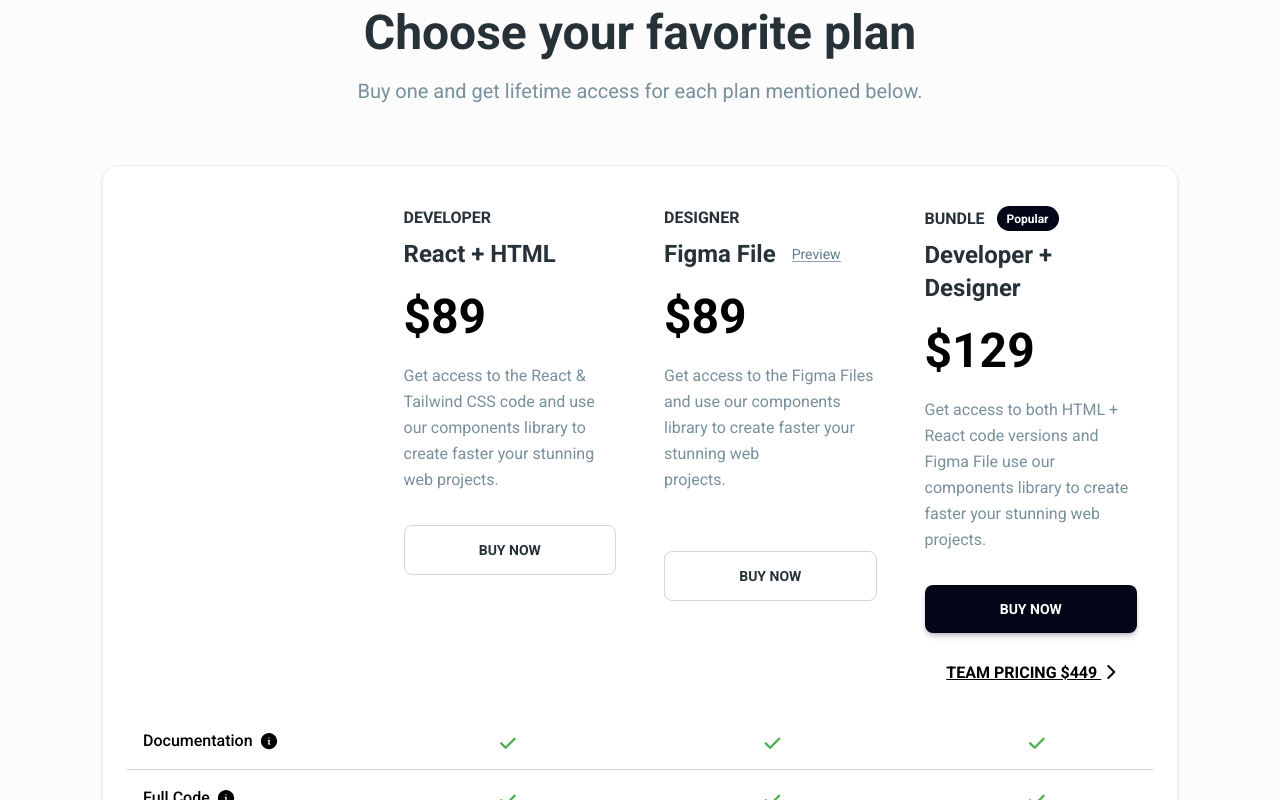
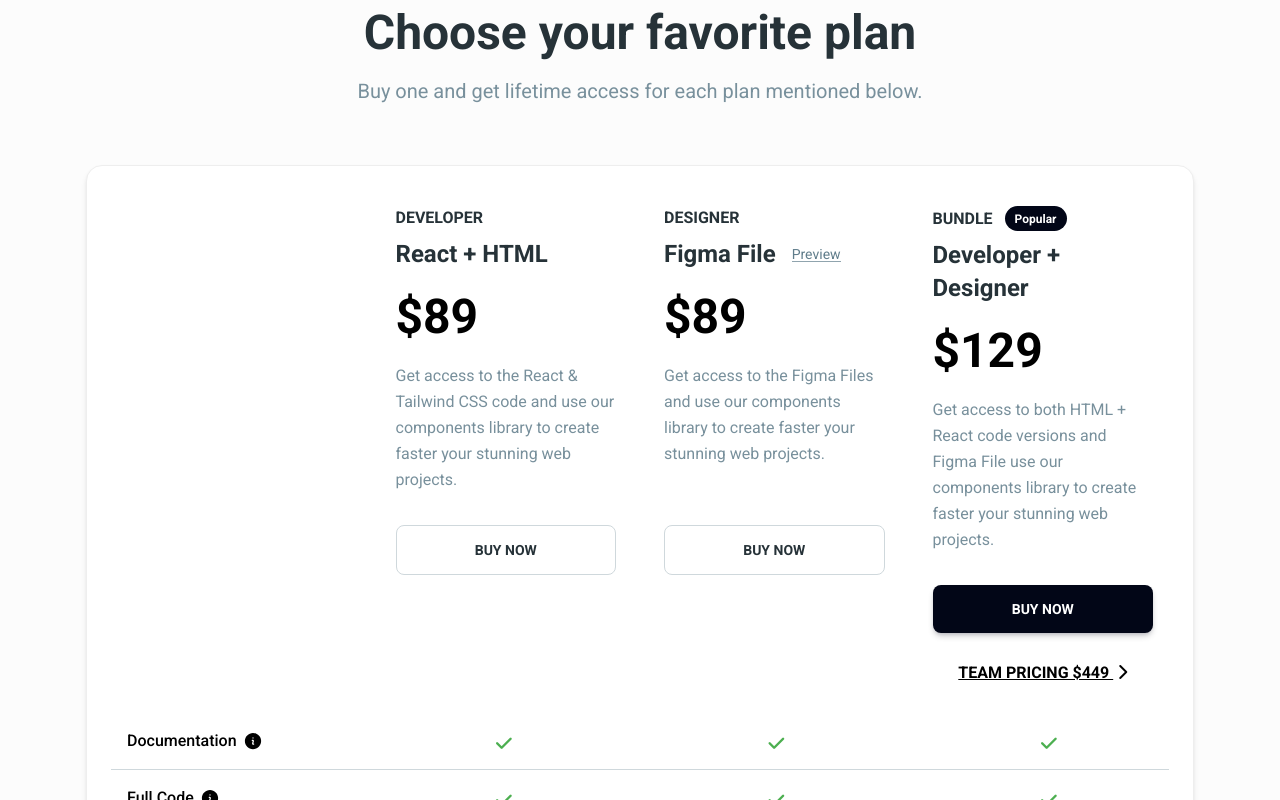
Before and after one commit to StartedStory/material-tailwind, a Next.js app: page /figma in a window 1280 px wide. Shown: the part 6800-7600 px from the top of the page. Built offline with nearby package versions, Linux system fonts and the light colour scheme; no server answers.

Commit message:
refactor: pricing responsive

```diff
--- a/components/sections/figma/pricing.tsx
+++ b/components/sections/figma/pricing.tsx
@@ -98,7 +98,7 @@
           Buy one and get lifetime access for each plan mentioned below.
         </Typography>
       </div>
-      <section className="pb-0 pt-10 px-4" id="pricing">
+      <section className="pb-0 pt-10" id="pricing">
         <div className="container mx-auto bg-white shadow-md border rounded-2xl p-6">
           <div className="grid grid-cols-1 gap-12 p-4 lg:grid-cols-4">
             {plans.map(
```
